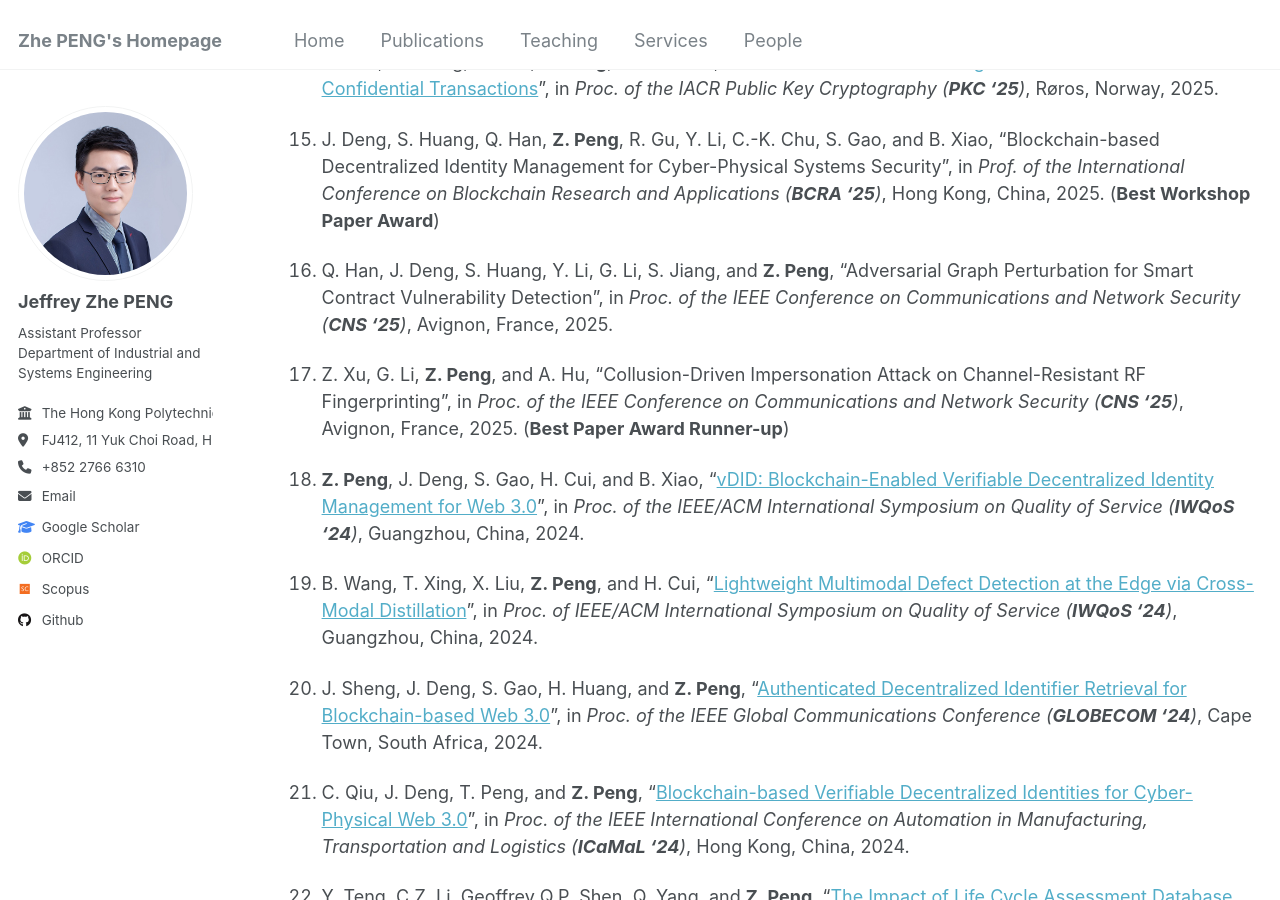
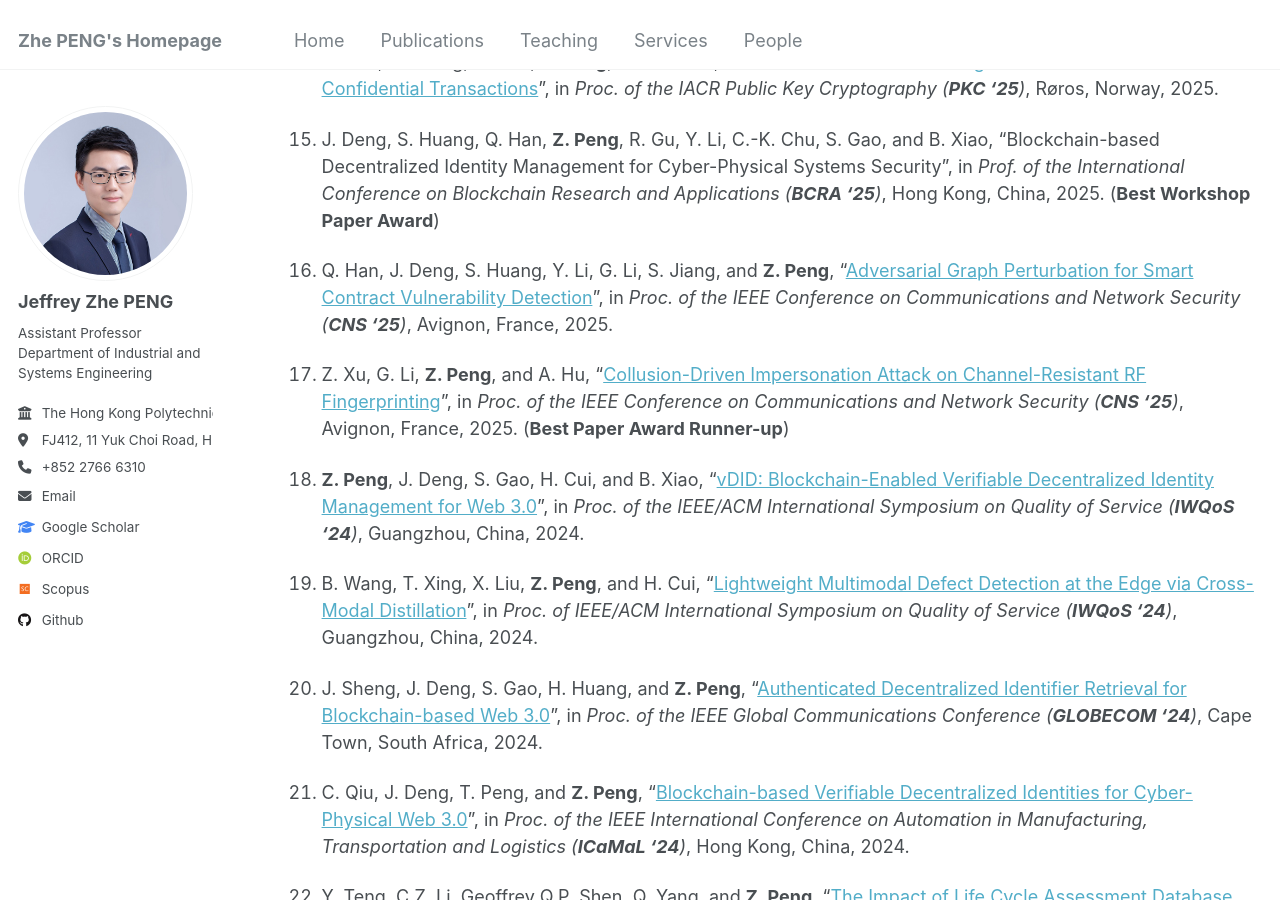
Before and after one commit to PENG-Zhe/peng-zhe.github.io, a Jekyll site: the page built from _pages/publications.md, in a window 1280 px wide and 900 px high, scrolled down 1380 px. Built offline with Jekyll 4.4.1, drawn with Linux system fonts in a browser that asks for light colours; some web fonts are replaced; part of the change alters nothing that is shown.

```diff
--- a/_pages/publications.md
+++ b/_pages/publications.md
@@ -34,9 +34,9 @@ layout: archive
 
 1. J. Deng, S. Huang, Q. Han, **Z. Peng**, R. Gu, Y. Li, C.-K. Chu, S. Gao, and B. Xiao, "Blockchain-based Decentralized Identity Management for Cyber-Physical Systems Security", in _Prof. of the International Conference on Blockchain Research and Applications (**BCRA '25**)_, Hong Kong, China, 2025. (**Best Workshop Paper Award**)
 
-1. Q. Han, J. Deng, S. Huang, Y. Li, G. Li, S. Jiang, and **Z. Peng**, "Adversarial Graph Perturbation for Smart Contract Vulnerability Detection", in _Proc. of the IEEE Conference on Communications and Network Security (**CNS '25**)_, Avignon, France, 2025.
+1. Q. Han, J. Deng, S. Huang, Y. Li, G. Li, S. Jiang, and **Z. Peng**, "[Adversarial Graph Perturbation for Smart Contract Vulnerability Detection](https://ieeexplore.ieee.org/document/11194994)", in _Proc. of the IEEE Conference on Communications and Network Security (**CNS '25**)_, Avignon, France, 2025.
 
-1. Z. Xu, G. Li, **Z. Peng**, and A. Hu, "Collusion-Driven Impersonation Attack on Channel-Resistant RF Fingerprinting", in _Proc. of the IEEE Conference on Communications and Network Security (**CNS '25**)_, Avignon, France, 2025. (**Best Paper Award Runner-up**)
+1. Z. Xu, G. Li, **Z. Peng**, and A. Hu, "[Collusion-Driven Impersonation Attack on Channel-Resistant RF Fingerprinting](https://ieeexplore.ieee.org/document/11194949)", in _Proc. of the IEEE Conference on Communications and Network Security (**CNS '25**)_, Avignon, France, 2025. (**Best Paper Award Runner-up**)
 
 1. **Z. Peng**, J. Deng, S. Gao, H. Cui, and B. Xiao, "[vDID: Blockchain-Enabled Verifiable Decentralized Identity Management for Web 3.0](https://ieeexplore.ieee.org/abstract/document/10682610)", in _Proc. of the IEEE/ACM International Symposium on Quality of Service (**IWQoS '24**)_, Guangzhou, China, 2024.
 
```
